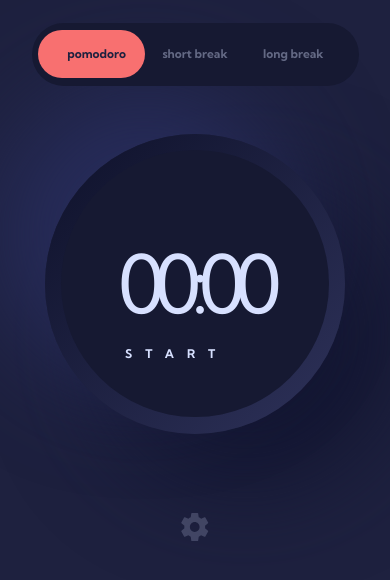
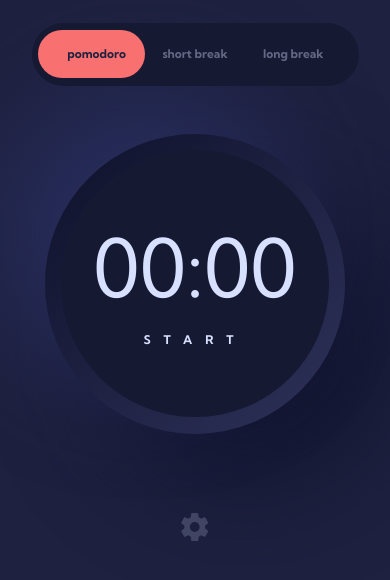
Before and after one commit to Roy700/Pomodoro-project-2, a plain HTML site: page index.html in a window 390 px wide. Shown: the part 168-748 px from the top of the page. Drawn offline with Linux system fonts and the light colour scheme.

Commit message:
fixed progress svg in mobile with other finishing touches

```diff
--- a/index.html
+++ b/index.html
@@ -5,6 +5,7 @@
     <meta http-equiv="X-UA-Compatible" content="IE=edge">
     <meta name="viewport" content="width=device-width, initial-scale=1.0">
     <title>Pomodoro</title>
+    <link rel="icon" href="assets/favicon-32x32.png" type="image/x-icon">
     <link rel="preconnect" href="https://fonts.googleapis.com">
     <link rel="preconnect" href="https://fonts.gstatic.com" crossorigin>
     <link href="https://fonts.googleapis.com/css2?family=Kumbh+Sans:wght@400;700&family=Roboto+Slab:wght@400;700&family=Space+Mono:wght@400;700&display=swap" rel="stylesheet">
@@ -28,10 +29,13 @@
                         <p>:</p>
                         <p id="seconds">00</p>
                     </div>
-                    <a href="#" class="control" id="control1">start</a>
-                    <a href="#" class="control" id="control2">pause</a>
-                    <a href="#" class="control" id="control3">restart</a>
-                    <svg class="progress-ring" height="339" width="339">
+                    <div class="status">
+                        <a href="#" class="control" id="control1">start</a>
+                        <a href="#" class="control" id="control2">pause</a>
+                        <a href="#" class="control" id="control3">restart</a>
+                    </div>
+                    <!-- <svg class="progress-ring" height="339" width="339"> -->
+                    <svg class="progress-ring" viewBox="0 0 339 339">
                         <circle
                             class="progress-ring-circle"
                             stroke-width="13.5"
--- a/style.css
+++ b/style.css
@@ -352,6 +352,8 @@ h3{
 
 .clock-circle{
     position: relative;
+    display: flex;  /*new*/
+    flex-direction: column;
     padding: 3px;
     display: flex;
     justify-content: center;
@@ -361,6 +363,8 @@ h3{
 
 .progress-ring{
     position: absolute;
+    width: 339px;
+    height: 339px;
     top: 50%;
     left:50%;
     transform: translate(-50%, -50%);
@@ -369,14 +373,15 @@ h3{
 .progress-ring-circle{
     transition: 0.5s;
     transform: rotate(-90deg);
-    transform-origin: 50% 50%;
+    /* transform-origin: 50% 50%; */
+    transform-origin: center;
     stroke: var(--theme);
 }
 
 .time {
     position: relative;
     display: flex;
-    flex-direction: row;
+    /* flex-direction: row; */
 }
 
 .time p {
@@ -386,19 +391,25 @@ h3{
     color: #D7E0FF;
 }
 
-.control{
-    position: absolute;
-    top:calc(50% - 21px/2 + 84.5px);
+.status{
+    /* position: absolute; */
+    /* top:calc(50% - 21px/2 + 84.5px); */
     text-transform: uppercase;
     font-weight: 700;
     font-size: 16px;
     line-height: 21px;
     text-align: center;
     letter-spacing: 15px;
+    cursor: pointer;
+    margin-top: 10px;
+    justify-self: flex-end; /*not working??*/
+    z-index: 2;   /*temporary fix for ponter not working*/
+}
+
+.control{
     text-decoration: none;
     color: #D7E0FF;
-    cursor: pointer;
-    z-index: 3;   /*temporary fix for ponter not working*/
+    text-align: center;
 }
 
 .control:hover{
@@ -519,12 +530,21 @@ button.selected .checkmark {
         height: 10%;
     }
 
+    .progress-ring{
+        width: 255px; /*reduced my approximately 110 to make 249*/
+        height: 255px;
+        transform: translate(-50%, -50%);
+    }
+
     .progress-ring-circle{
-        transition: 0.5s;
-        transform: rotate(-90deg);
-        transform-origin: 50% 50%;
+        /* transform: rotate(-90deg); */
+        /*
+        stroke-dasharray: 1005;  circumference of the circle (2 * Math.PI * r)
+        stroke-dashoffset: 502.5;  half of the circumference of the circle
+        */
+        transform-origin: center;
         stroke-width: 10px;
-        transform: scale(0.76,0.76);
+        /* transform: scale(0.76,0.76); */
     }
 
 
@@ -534,12 +554,11 @@ button.selected .checkmark {
         line-height: 100px;
         text-align: center;
         color: #D7E0FF;
-        letter-spacing: -10px;
     }
 
     .control{
-        top:calc(25% - 10px/2 + 74.5px);
-        left: 5%;
+        /* top:calc(25% - 10px/2 + 74.5px);
+        left: 15%; */
         font-size: 12px;
         line-height: 16px;
         text-align: center;
```
